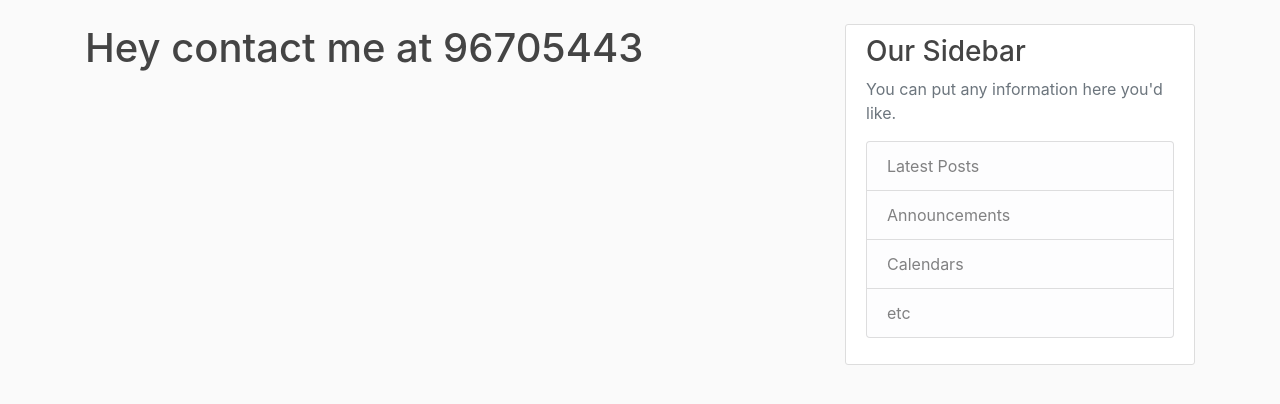
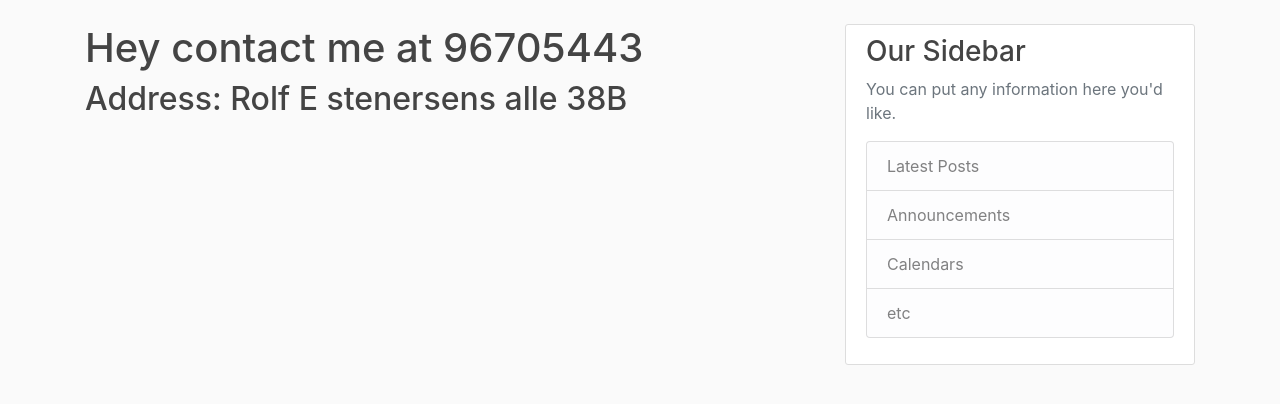
Before and after one commit to Samipbhurtel7/practice_django_project, a Django app: page /contact/ in a window 1280 px wide. Shown: the part 56-460 px from the top of the page. Run offline with Django 3.2, Linux system fonts and the light colour scheme; some libraries are stand-ins or nearby versions.

Commit message:
route address

```diff
--- a/blog/templates/blog/contact.html
+++ b/blog/templates/blog/contact.html
@@ -1,5 +1,6 @@
 {% extends "blog/base.html" %}
 {% block content%}
         <h1> Hey contact me at 96705443 </h1>
+        <h2> Address: Rolf E stenersens alle 38B</h2>
 
 {% endblock content %}
--- a/blog/views.py
+++ b/blog/views.py
@@ -52,6 +52,7 @@ class PostDeleteView(LoginRequiredMixin, UserPassesTestMixin, DeleteView):
         post = self.get_object()
         if self.request.user == post.author:
             return True
+
         return False
 
 
@@ -65,4 +66,5 @@ def contact(request):
 
 
 
+
 # Create your views here.
```
